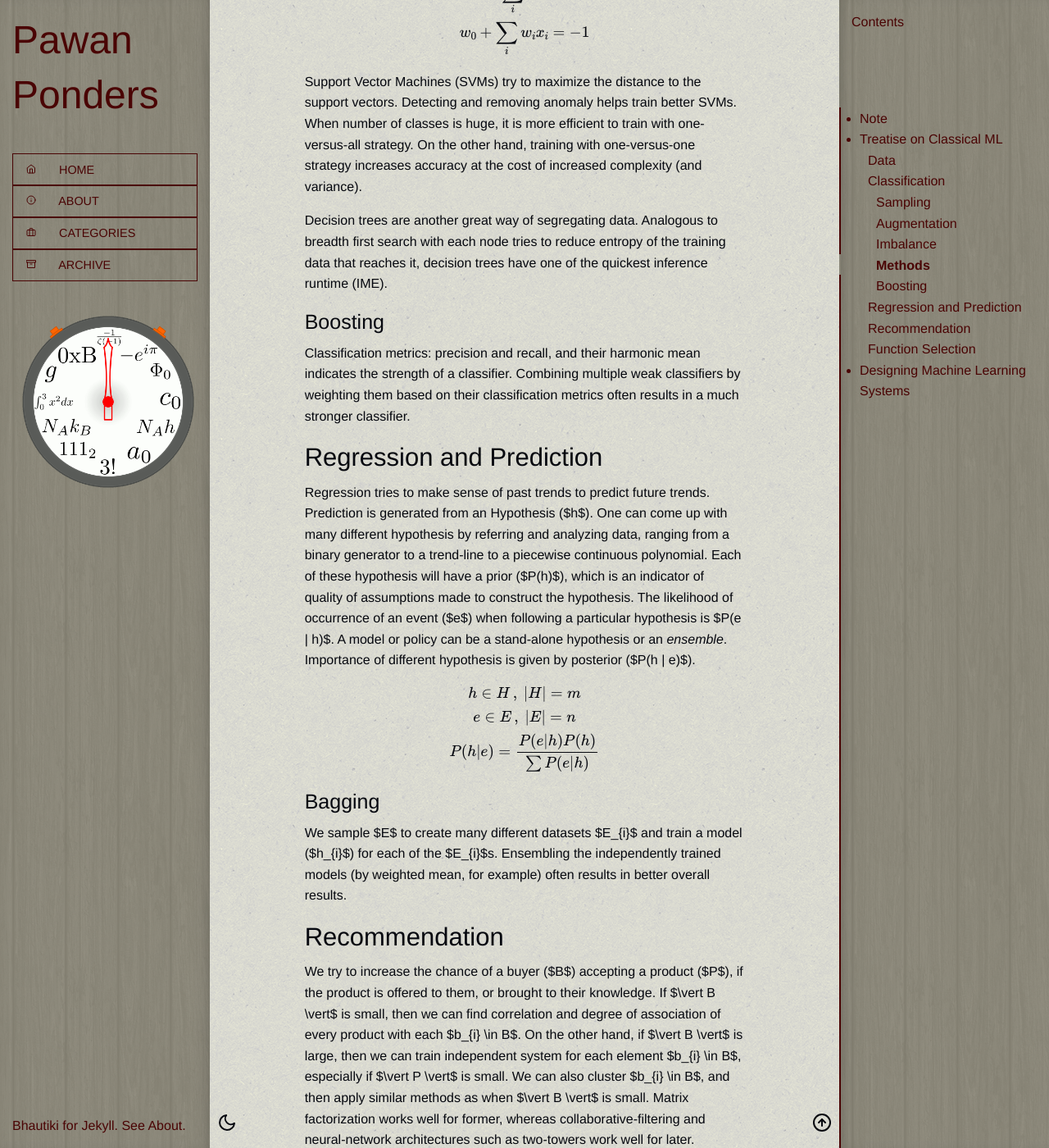
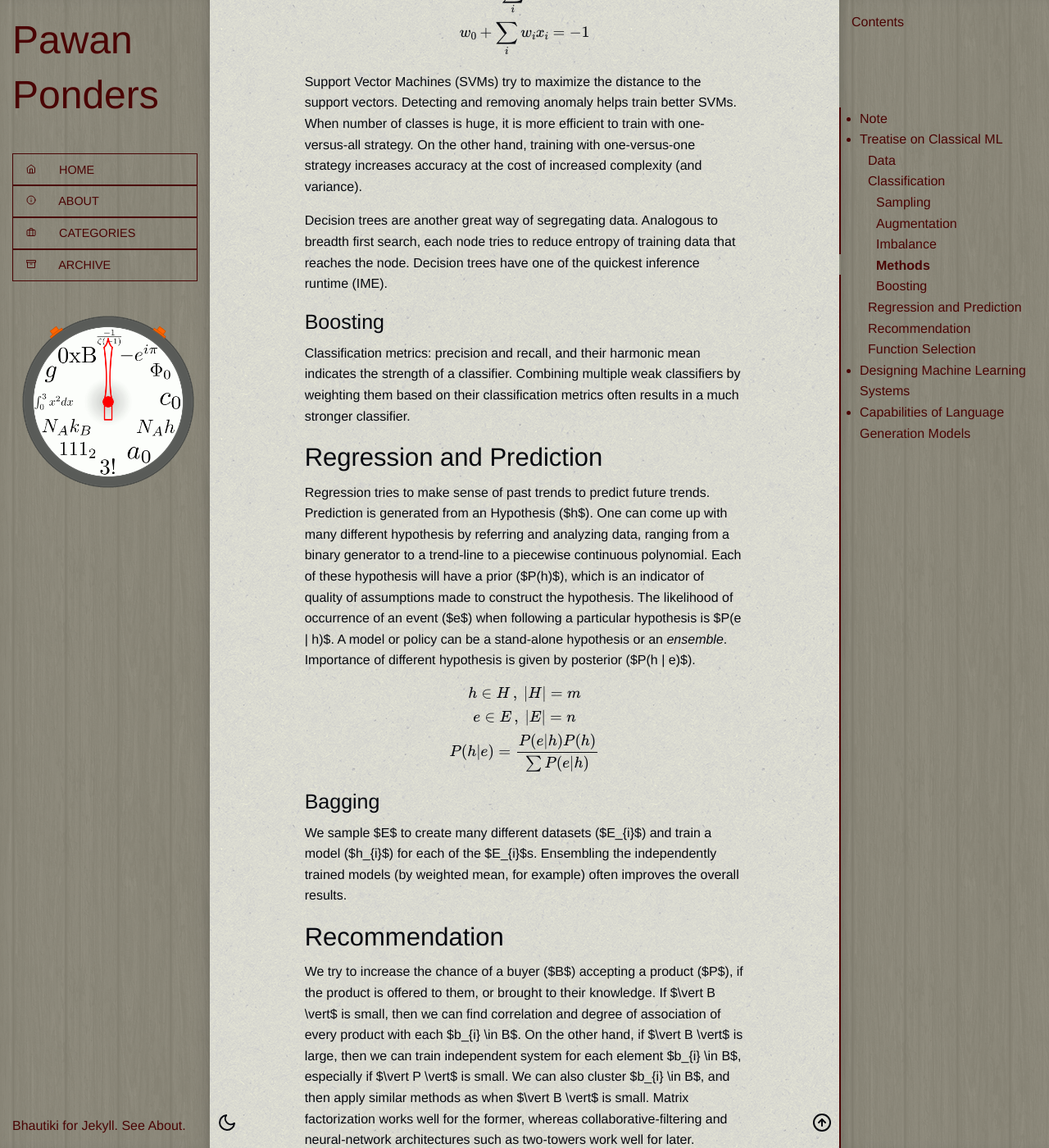
Before and after one commit to pawanmsr/pawanmsr.github.io, a Jekyll site: the page built from _posts/2025-04-11-classical-ml.markdown, in a window 1280 px wide and 1400 px high, scrolled down 2971 px. Shown: the whole window at 82% size. Built offline with Jekyll 4.4.1, drawn with Linux system fonts in a browser that asks for light colours; some of the changed text lies outside the part shown.

Commit message:
copy from notes

```diff
--- a/_posts/2025-04-11-classical-ml.markdown
+++ b/_posts/2025-04-11-classical-ml.markdown
@@ -51,7 +51,7 @@
 \end{equation}
 $$
 
-$\phi$ and $\beta$ are one and the same when applying kernel method. The most common is the radial basis function:
+$\phi$ and $\beta$ are one and the same when applying kernel method. The most common is the radial basis function.
 
 $$
     \displaylines{
@@ -63,7 +63,7 @@
 
 ### Classification
 
-Classification involves labelled data points. Data points with a particular label belong to a class. Data point to class is usually a surjection. Multiple labels leads to multi-class classification problem.
+Classification involves labelled data points. Data points with a particular label belong to a class. Data point to class, is usually a surjection. Multiple labels leads to multi-class classification problem.
 
 #### Sampling
 
@@ -100,7 +100,7 @@
 
 Support Vector Machines (SVMs) try to maximize the distance to the support vectors. Detecting and removing anomaly helps train better SVMs. When number of classes is huge, it is more efficient to train with one-versus-all strategy. On the other hand, training with one-versus-one strategy increases accuracy at the cost of increased complexity (and variance).
 
-Decision trees are another great way of segregating data. Analogous to breadth first search with each node tries to reduce entropy of the training data that reaches it, decision trees have one of the quickest inference runtime (IME).
+Decision trees are another great way of segregating data. Analogous to breadth first search, each node tries to reduce entropy of training data that reaches the node. Decision trees have one of the quickest inference runtime (IME).
 
 #### Boosting
 
@@ -122,13 +122,13 @@
 
 #### Bagging
 
-We sample $E$ to create many different datasets $E_{i}$ and train a model ($h_{i}$) for each of the $E_{i}$s. Ensembling the independently trained models (by weighted mean, for example) often results in better overall results.
+We sample $E$ to create many different datasets ($E_{i}$) and train a model ($h_{i}$) for each of the $E_{i}$s. Ensembling the independently trained models (by weighted mean, for example) often improves the overall results.
 
 ### Recommendation
 
-We try to increase the chance of a buyer ($B$) accepting a product ($P$), if the product is offered to them, or brought to their knowledge. If $\vert B \vert$ is small, then we can find correlation and degree of association of every product with each $b_{i} \in B$.  On the other hand, if $\vert B \vert$ is large, then we can train independent system for each element $b_{i} \in B$, especially if $\vert P \vert$ is small. We can also cluster $b_{i} \in B$, and then apply similar methods as when $\vert B \vert$ is small. Matrix factorization works well for former, whereas collaborative-filtering and neural-network architectures such as two-towers work well for later.
+We try to increase the chance of a buyer ($B$) accepting a product ($P$), if the product is offered to them, or brought to their knowledge. If $\vert B \vert$ is small, then we can find correlation and degree of association of every product with each $b_{i} \in B$.  On the other hand, if $\vert B \vert$ is large, then we can train independent system for each element $b_{i} \in B$, especially if $\vert P \vert$ is small. We can also cluster $b_{i} \in B$, and then apply similar methods as when $\vert B \vert$ is small. Matrix factorization works well for the former, whereas collaborative-filtering and neural-network architectures such as two-towers work well for later.
 
-SVMs and Decision Trees also work well in the case when $\vert B \vert$ is not too large and $\vert P \vert$ is small (IME).
+SVMs and Decision Trees also work well in the case when $\vert B \vert$ is not too large, and $\vert P \vert$ is small (IME).
 
 ### Function Selection
 
@@ -169,3 +169,21 @@
 $$
 
 ## Designing Machine Learning Systems
+
+Systems need to handle data, code, and the results from running the code.
+
+### Infrastructure, Operations and Deployment
+
+Section 2.1
+
+#### Try This At Home
+
+Section 4 - end
+
+### Edge Computing
+
+Section 4
+
+## Capabilities of Language Generation Models
+
+TODO.
```
Also changed, not shown: other parts of _posts/2025-04-11-classical-ml.markdown (+4 -4 lines).
